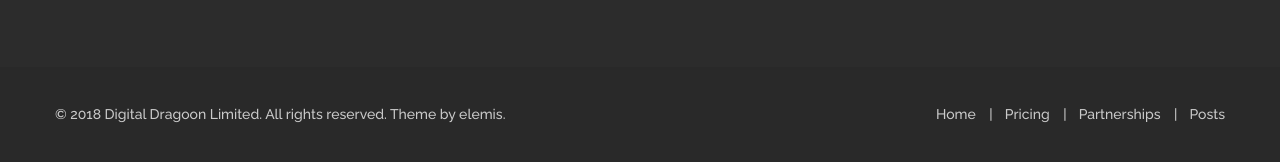
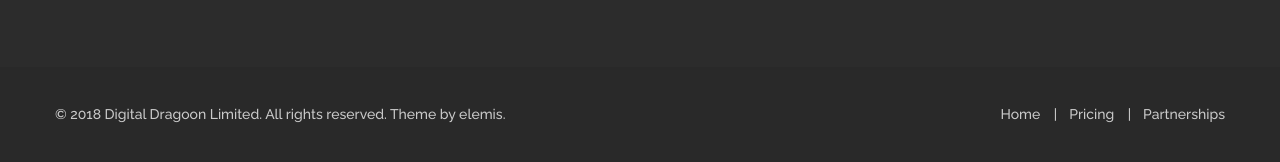
Before and after one commit to dragooncloud/website, a plain HTML site: page public/pricing.html in a window 1280 px wide. Shown: the part 2208-2370 px from the top of the page. Drawn offline with nearby package versions, Linux system fonts and the light colour scheme.

Commit message:
feat(ui): removed link to medium site

```diff
--- a/public/pricing.html
+++ b/public/pricing.html
@@ -251,7 +251,6 @@
             <li><a href="./">Home</a></li>
             <li><a onclick="ga('send', 'event', 'interest', 'pricing', 'footer');" href="pricing.html">Pricing</a></li>
             <li><a onclick="ga('send', 'event', 'interest', 'partner', 'footer');" href="become-a-secaas-channel-partner.html">Partnerships</a></li>
-            <li><a target="_blank" href="https://medium.com/@tom.medhurst_85699">Posts</a></li>
           </ul>
         </div>
       </div>
```
Also changed, not shown: public/alientvault-alternative.html (+0 -1 lines), public/become-a-secaas-channel-partner.html (+0 -1 lines), public/index.html (+0 -1 lines), public/press-release-new-secaas-player-in-town.html (+0 -1 lines).
